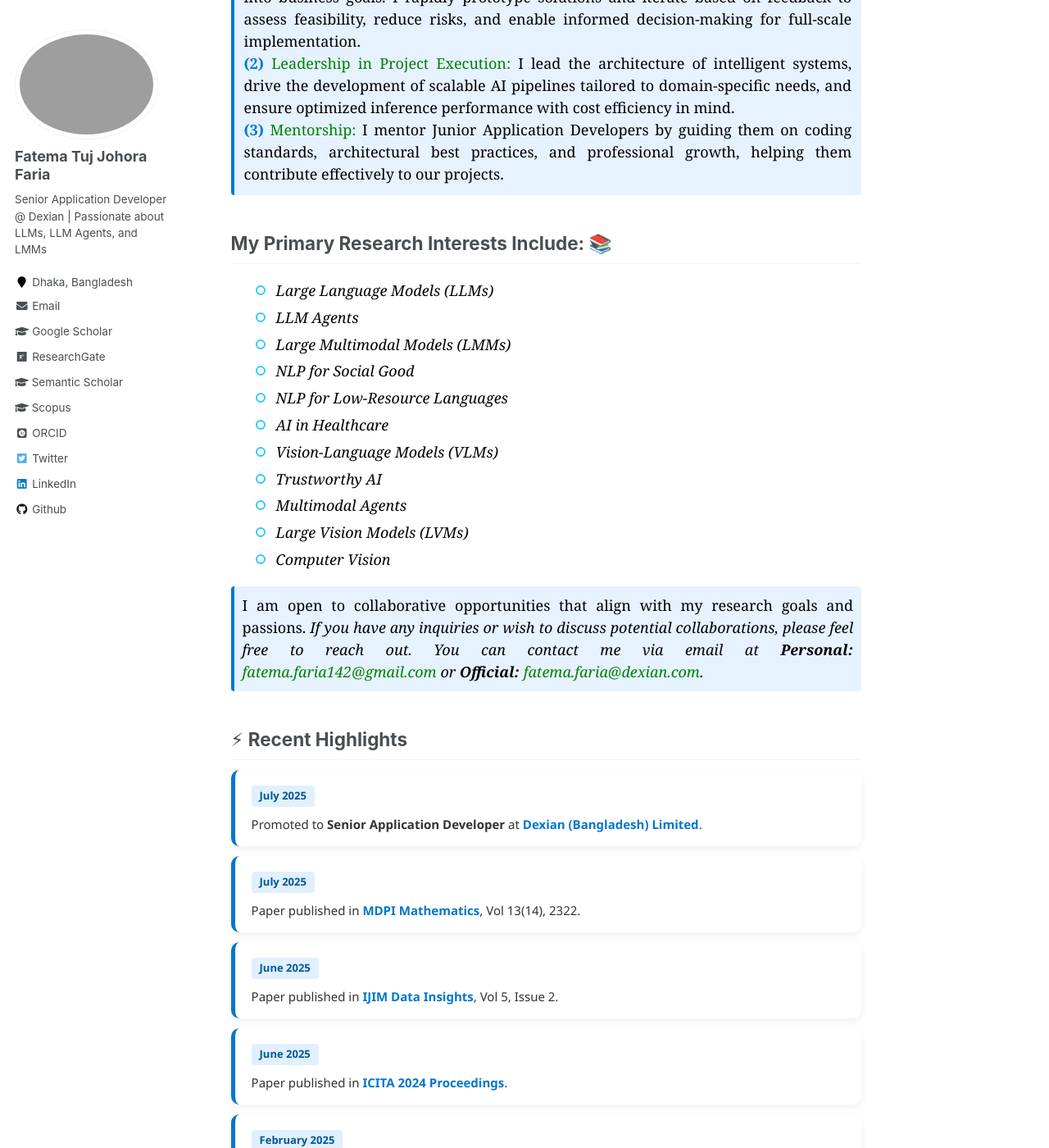
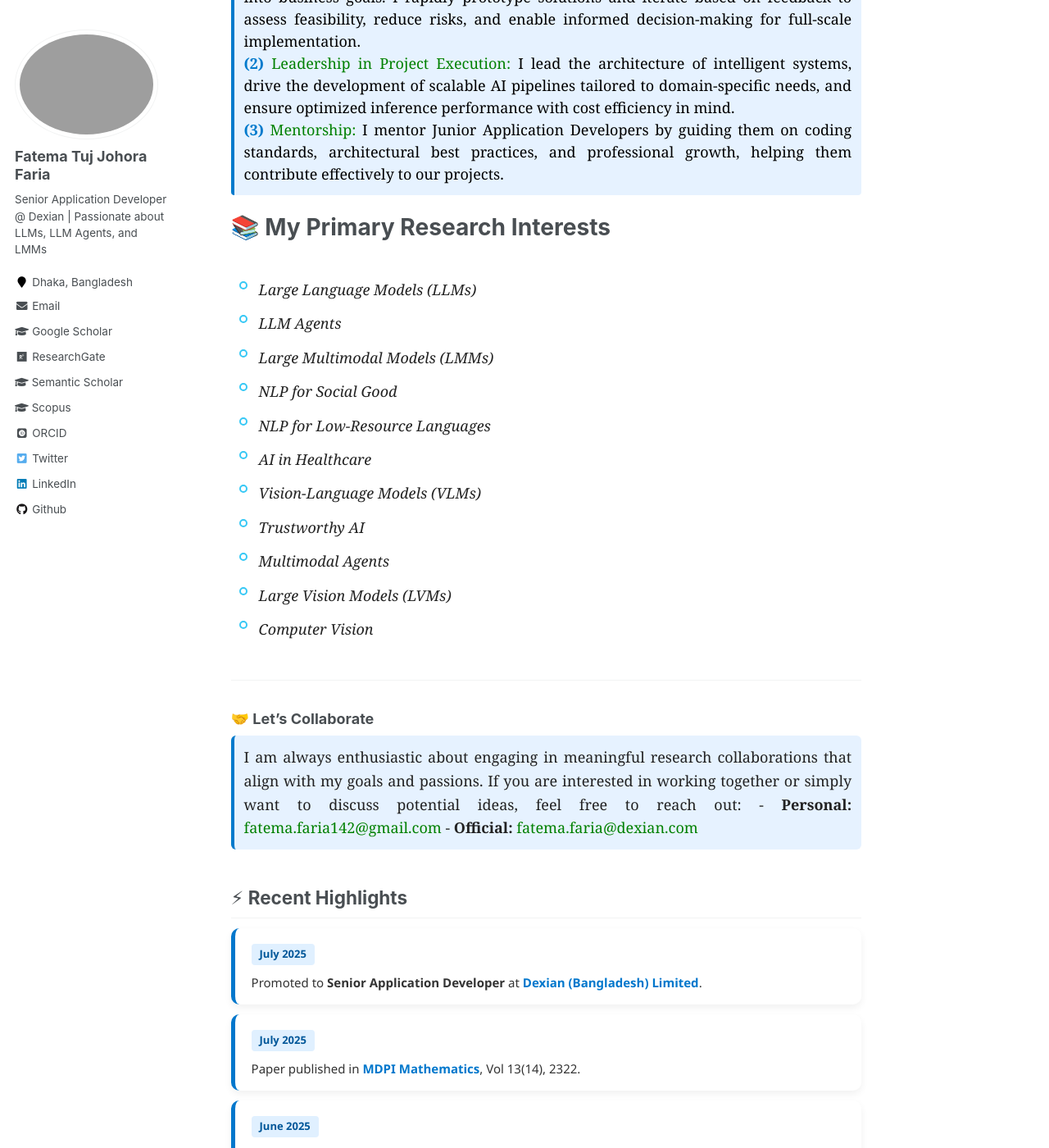
Before and after one commit to fatemafaria142/fatemafaria142.github.io, a Jekyll site: the page built from _pages/about.md, in a window 1280 px wide and 1400 px high, scrolled down 532 px. Shown: the whole window at 82% size. Built offline with Jekyll 4.4.1, drawn with Linux system fonts in a browser that asks for light colours; some web fonts are replaced.

Commit message:
Update about

```diff
--- a/_pages/about.md
+++ b/_pages/about.md
@@ -23,161 +23,83 @@ redirect_from:
     <b style="color:#007acc;">(3)</b> <span style="color:green;">Mentorship:</span> I mentor Junior Application Developers by guiding them on coding standards, architectural best practices, and professional growth, helping them contribute effectively to our projects.
 </p>
 
-## My Primary Research Interests Include: 📚
+# 📚 My Primary Research Interests
 
-<ul style="color:black; font-family:Georgia; margin-left: 30px; padding-left: 0; list-style-type: none; line-height: 1.6;">
-    <li style="position: relative; padding-left: 25px; margin-bottom: 4px;">
-        <span style="
-            position: absolute;
-            left: 0;
-            top: 8px;
-            width: 12px;
-            height: 12px;
-            border: 2px solid #36c8f5;
-            border-radius: 50%;
-            display: inline-block;
-        "></span>
-        <em>Large Language Models (LLMs)</em>
-    </li>
-    <li style="position: relative; padding-left: 25px; margin-bottom: 4px;">
-        <span style="
-            position: absolute;
-            left: 0;
-            top: 8px;
-            width: 12px;
-            height: 12px;
-            border: 2px solid #36c8f5;
-            border-radius: 50%;
-            display: inline-block;
-        "></span>
-        <em>LLM Agents</em>
-    </li>
-    <li style="position: relative; padding-left: 25px; margin-bottom: 4px;">
-        <span style="
-            position: absolute;
-            left: 0;
-            top: 8px;
-            width: 12px;
-            height: 12px;
-            border: 2px solid #36c8f5;
-            border-radius: 50%;
-            display: inline-block;
-        "></span>
-        <em>Large Multimodal Models (LMMs)</em>
-    </li>
-    <li style="position: relative; padding-left: 25px; margin-bottom: 4px;">
-        <span style="
-            position: absolute;
-            left: 0;
-            top: 8px;
-            width: 12px;
-            height: 12px;
-            border: 2px solid #36c8f5;
-            border-radius: 50%;
-            display: inline-block;
-        "></span>
-        <em>NLP for Social Good</em>
-    </li>
-    <li style="position: relative; padding-left: 25px; margin-bottom: 4px;">
-        <span style="
-            position: absolute;
-            left: 0;
-            top: 8px;
-            width: 12px;
-            height: 12px;
-            border: 2px solid #36c8f5;
-            border-radius: 50%;
-            display: inline-block;
-        "></span>
-        <em>NLP for Low-Resource Languages</em>
-    </li>
-    <li style="position: relative; padding-left: 25px; margin-bottom: 4px;">
-        <span style="
-            position: absolute;
-            left: 0;
-            top: 8px;
-            width: 12px;
-            height: 12px;
-            border: 2px solid #36c8f5;
-            border-radius: 50%;
-            display: inline-block;
-        "></span>
-        <em>AI in Healthcare</em>
-    </li>
-    <li style="position: relative; padding-left: 25px; margin-bottom: 4px;">
-        <span style="
-            position: absolute;
-            left: 0;
-            top: 8px;
-            width: 12px;
-            height: 12px;
-            border: 2px solid #36c8f5;
-            border-radius: 50%;
-            display: inline-block;
-        "></span>
-        <em>Vision-Language Models (VLMs)</em>
-    </li>
-    <li style="position: relative; padding-left: 25px; margin-bottom: 4px;">
-        <span style="
-            position: absolute;
-            left: 0;
-            top: 8px;
-            width: 12px;
-            height: 12px;
-            border: 2px solid #36c8f5;
-            border-radius: 50%;
-            display: inline-block;
-        "></span>
-        <em>Trustworthy AI</em>
-    </li>
-    <li style="position: relative; padding-left: 25px; margin-bottom: 4px;">
-        <span style="
-            position: absolute;
-            left: 0;
-            top: 8px;
-            width: 12px;
-            height: 12px;
-            border: 2px solid #36c8f5;
-            border-radius: 50%;
-            display: inline-block;
-        "></span>
-        <em>Multimodal Agents</em>
-    </li>
-    <li style="position: relative; padding-left: 25px; margin-bottom: 4px;">
-        <span style="
-            position: absolute;
-            left: 0;
-            top: 8px;
-            width: 12px;
-            height: 12px;
-            border: 2px solid #36c8f5;
-            border-radius: 50%;
-            display: inline-block;
-        "></span>
-        <em>Large Vision Models (LVMs)</em>
-    </li>
-    <li style="position: relative; padding-left: 25px; margin-bottom: 4px;">
-        <span style="
-            position: absolute;
-            left: 0;
-            top: 8px;
-            width: 12px;
-            height: 12px;
-            border: 2px solid #36c8f5;
-            border-radius: 50%;
-            display: inline-block;
-        "></span>
-        <em>Computer Vision</em>
-    </li>
+<div style="font-family:Georgia, serif; color:#222; padding:10px;">
+
+<ul style="list-style-type:none; padding-left:0; line-height:1.8;">
+
+<li style="position: relative; padding-left: 24px;">
+  <span style="position: absolute; left: 0; top: 6px; width: 10px; height: 10px; border: 2px solid #36c8f5; border-radius: 50%; display: inline-block;"></span>
+  <em>Large Language Models (LLMs)</em>
+</li>
+
+<li style="position: relative; padding-left: 24px;">
+  <span style="position: absolute; left: 0; top: 6px; width: 10px; height: 10px; border: 2px solid #36c8f5; border-radius: 50%; display: inline-block;"></span>
+  <em>LLM Agents</em>
+</li>
+
+<li style="position: relative; padding-left: 24px;">
+  <span style="position: absolute; left: 0; top: 6px; width: 10px; height: 10px; border: 2px solid #36c8f5; border-radius: 50%; display: inline-block;"></span>
+  <em>Large Multimodal Models (LMMs)</em>
+</li>
+
+<li style="position: relative; padding-left: 24px;">
+  <span style="position: absolute; left: 0; top: 6px; width: 10px; height: 10px; border: 2px solid #36c8f5; border-radius: 50%; display: inline-block;"></span>
+  <em>NLP for Social Good</em>
+</li>
+
+<li style="position: relative; padding-left: 24px;">
+  <span style="position: absolute; left: 0; top: 6px; width: 10px; height: 10px; border: 2px solid #36c8f5; border-radius: 50%; display: inline-block;"></span>
+  <em>NLP for Low-Resource Languages</em>
+</li>
+
+<li style="position: relative; padding-left: 24px;">
+  <span style="position: absolute; left: 0; top: 6px; width: 10px; height: 10px; border: 2px solid #36c8f5; border-radius: 50%; display: inline-block;"></span>
+  <em>AI in Healthcare</em>
+</li>
+
+<li style="position: relative; padding-left: 24px;">
+  <span style="position: absolute; left: 0; top: 6px; width: 10px; height: 10px; border: 2px solid #36c8f5; border-radius: 50%; display: inline-block;"></span>
+  <em>Vision-Language Models (VLMs)</em>
+</li>
+
+<li style="position: relative; padding-left: 24px;">
+  <span style="position: absolute; left: 0; top: 6px; width: 10px; height: 10px; border: 2px solid #36c8f5; border-radius: 50%; display: inline-block;"></span>
+  <em>Trustworthy AI</em>
+</li>
+
+<li style="position: relative; padding-left: 24px;">
+  <span style="position: absolute; left: 0; top: 6px; width: 10px; height: 10px; border: 2px solid #36c8f5; border-radius: 50%; display: inline-block;"></span>
+  <em>Multimodal Agents</em>
+</li>
+
+<li style="position: relative; padding-left: 24px;">
+  <span style="position: absolute; left: 0; top: 6px; width: 10px; height: 10px; border: 2px solid #36c8f5; border-radius: 50%; display: inline-block;"></span>
+  <em>Large Vision Models (LVMs)</em>
+</li>
+
+<li style="position: relative; padding-left: 24px;">
+  <span style="position: absolute; left: 0; top: 6px; width: 10px; height: 10px; border: 2px solid #36c8f5; border-radius: 50%; display: inline-block;"></span>
+  <em>Computer Vision</em>
+</li>
+
 </ul>
 
+</div>
 
-<p style="color:black; font-family:Georgia; text-align:justify; background-color:#e6f2ff; padding:10px; border-left:4px solid #007acc; border-radius:4px;">
-    I am open to collaborative opportunities that align with my research goals and passions.
-    <em>If you have any inquiries or wish to discuss potential collaborations, please feel free to reach out. You can contact me via email at
-    <b>Personal:</b> <a href="mailto:fatema.faria142@gmail.com" style="color:green; text-decoration:none;">fatema.faria142@gmail.com</a> or
-    <b>Official:</b> <a href="mailto:fatema.faria@dexian.com" style="color:green; text-decoration:none;">fatema.faria@dexian.com</a>.</em>
-</p>
+---
+
+### 🤝 Let's Collaborate
+
+<div style="background-color:#e6f2ff; padding:12px; border-left:4px solid #007acc; border-radius:6px; font-family:Georgia; color:#222; line-height:1.6; text-align:justify;">
+I am always enthusiastic about engaging in meaningful research collaborations that align with my goals and passions.
+
+If you are interested in working together or simply want to discuss potential ideas, feel free to reach out:
+
+- <strong>Personal:</strong> <a href="mailto:fatema.faria142@gmail.com" style="color:green; text-decoration:none;">fatema.faria142@gmail.com</a>
+- <strong>Official:</strong> <a href="mailto:fatema.faria@dexian.com" style="color:green; text-decoration:none;">fatema.faria@dexian.com</a>
+</div>
 
 ## ⚡ Recent Highlights
 
```
